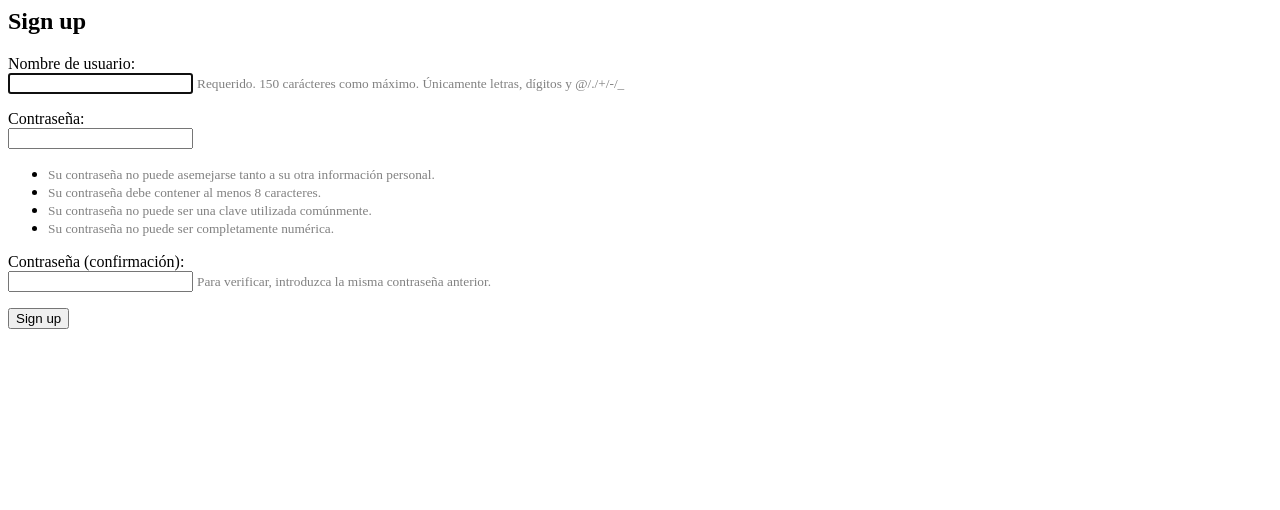
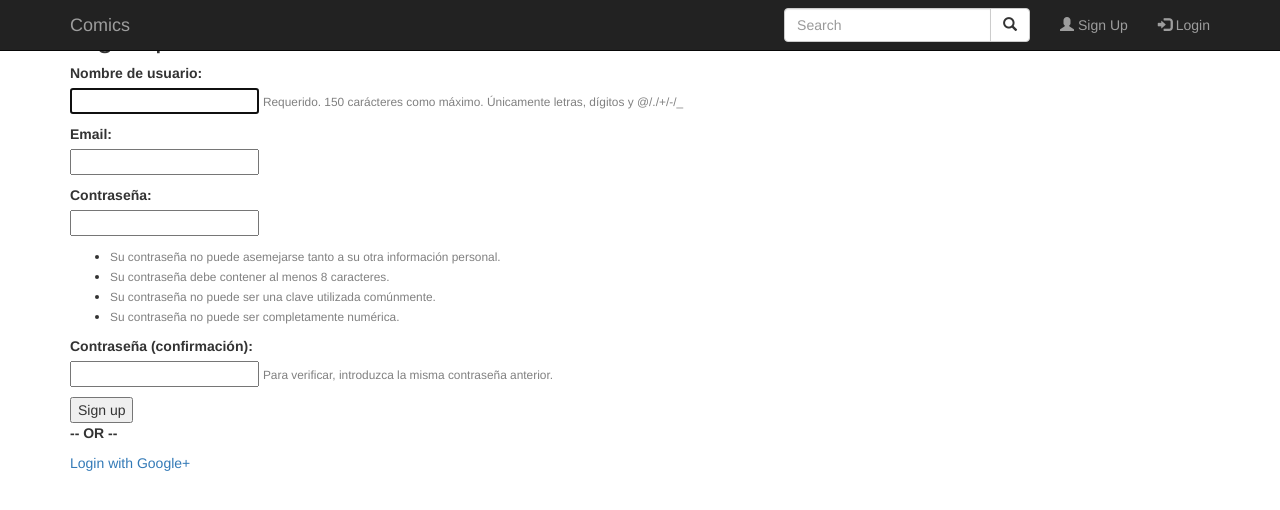
Before and after one commit to cfr5/ComicVine, a Django app: page /comics/register/ in a window 1280 px wide. Shown: the top 510 px of the page. Run offline with Django 3.2, Linux system fonts and the light colour scheme; some libraries are stand-ins or nearby versions.

Commit message:
añadindo email al registro

```diff
--- /dev/null
+++ b/pint/comics/forms.py
@@ -0,0 +1,17 @@
+from django import forms
+from django.contrib.auth.forms import UserCreationForm
+from django.contrib.auth.models import User
+
+class UserCreationForm(UserCreationForm):
+    email = forms.EmailField(required=True)
+
+    class Meta:
+        model = User
+        fields = ("username", "email", "password1", "password2")
+
+    def save(self, commit=True):
+        user = super(UserCreationForm, self).save(commit=False)
+        user.email = self.cleaned_data["email"]
+        if commit:
+            user.save()
+        return user
--- a/pint/comics/templates/comics/index.html
+++ b/pint/comics/templates/comics/index.html
@@ -1,5 +1,8 @@
 {% extends "base.html" %}
+
+{% block title %}Comics{% endblock %}
+
 {% block content %}
   <h2>Homepage</h2>
   <p>Hello {{ user.username }}!</p>
-{% endblock %}zz
+{% endblock %}
--- a/pint/comics/templates/registration/register.html
+++ b/pint/comics/templates/registration/register.html
@@ -1,4 +1,4 @@
-
+{% extends "base.html" %}
 {% block content %}
   <h2>Sign up</h2>
   <form method="post">
@@ -16,5 +16,8 @@
       </p>
     {% endfor %}
     <button type="submit">Sign up</button>
+    {% csrf_token %}
+    <p><strong>-- OR --</strong></p>
+    <a href="{% url 'social:begin' 'google-oauth2' %}">Login with Google+</a><br>
   </form>
 {% endblock %}
--- a/pint/comics/views.py
+++ b/pint/comics/views.py
@@ -4,6 +4,7 @@
 from django.contrib.auth.forms import UserCreationForm
 from django.shortcuts import render, redirect
 
+from comics.forms import UserCreationForm
 # Create your views here.
 def index(request):
     return render(request, 'comics/index.html')
@@ -16,8 +17,9 @@
         if form.is_valid():
             form.save()
             username = form.cleaned_data.get('username')
+            email = form.cleaned_data.get('email')
             raw_password = form.cleaned_data.get('password1')
-            user = authenticate(username=username, password=raw_password)
+            user = authenticate(username=username, email=email, password=raw_password)
             login(request, user)
             return redirect('index')
     else:
```
Also changed, not shown: pint/comics/templates/registration/login.html (+5 -13 lines), pint/db.sqlite3, 11 other files.
